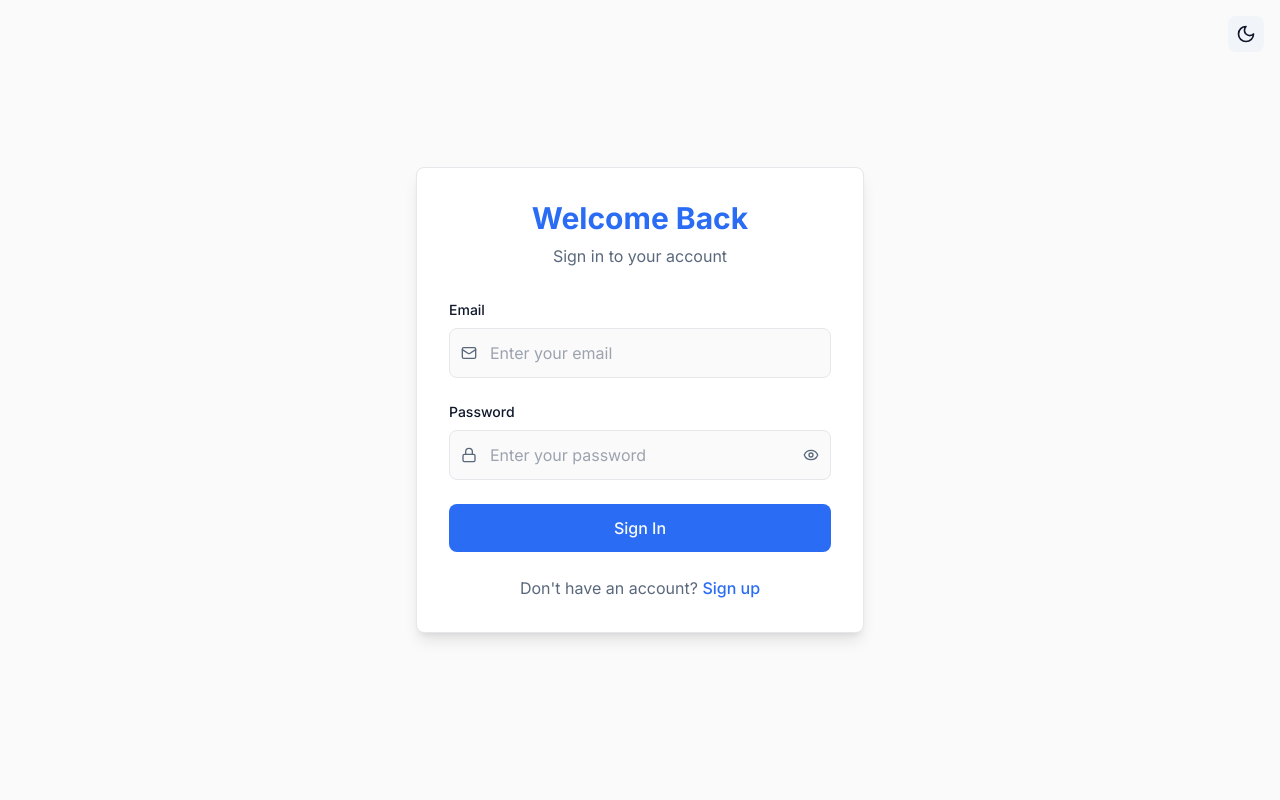
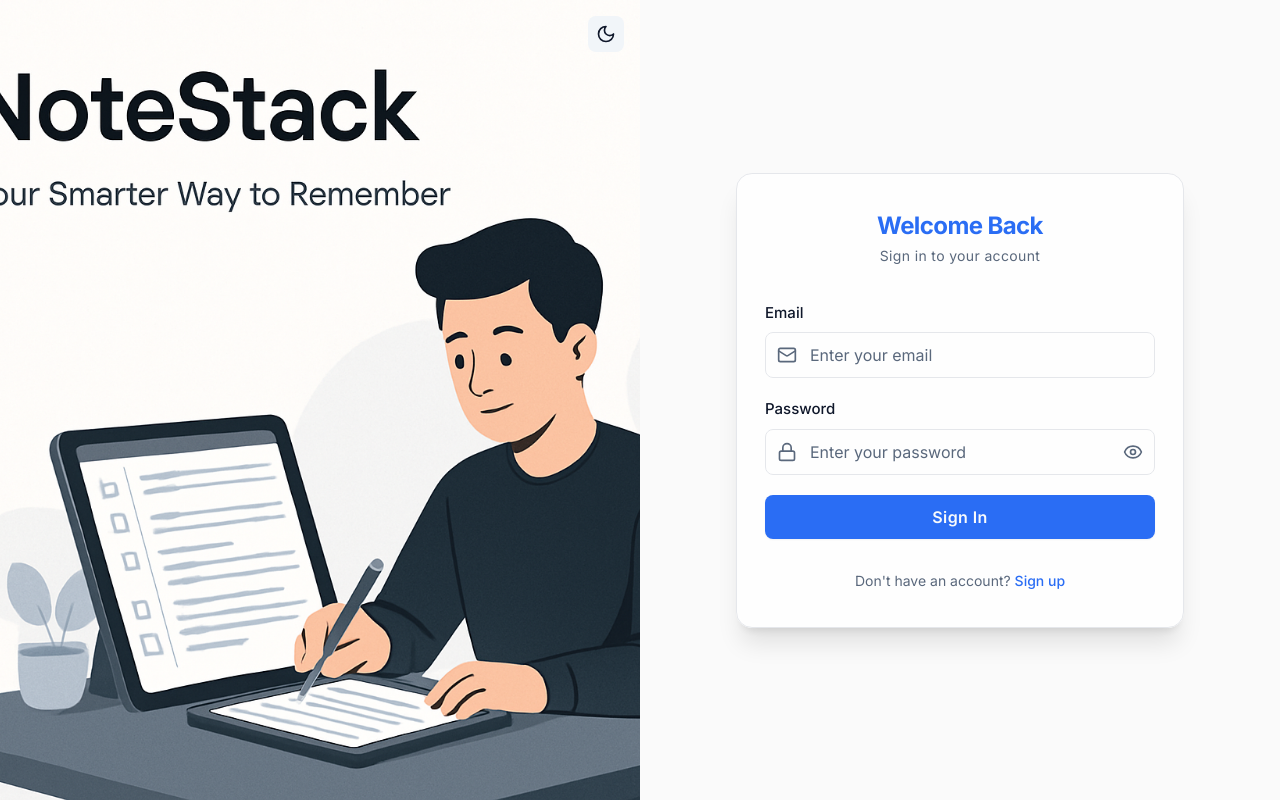
Before and after one commit to realutkarshh/MERN-Notes-App, a Next.js app in the folder Frontend/: page /login in a window 1280 px wide. Built offline with nearby package versions, Linux system fonts and the light colour scheme.

Commit message:
Improved UI of the login page

```diff
--- a/Frontend/app/login/page.tsx
+++ b/Frontend/app/login/page.tsx
@@ -1,13 +1,13 @@
 "use client"
 
 import type React from "react"
-
 import { useState } from "react"
 import { useAuth } from "@/contexts/AuthContext"
 import { useRouter } from "next/navigation"
 import Link from "next/link"
 import { Eye, EyeOff, Mail, Lock } from "lucide-react"
 import ThemeToggle from "@/components/ThemeToggle"
+import LoginImage from "@/public/login-image.png"
 
 export default function Login() {
   const [email, setEmail] = useState("")
@@ -20,85 +20,102 @@ export default function Login() {
   const handleSubmit = async (e: React.FormEvent) => {
     e.preventDefault()
     setLoading(true)
-
     const success = await login(email, password)
-    if (success) {
-      router.push("/dashboard")
-    }
-
+    if (success) router.push("/dashboard")
     setLoading(false)
   }
 
   return (
-    <div className="min-h-screen flex items-center justify-center bg-background p-4">
-      <div className="absolute top-4 right-4">
-        <ThemeToggle />
+    <div className="min-h-screen w-full flex flex-col md:flex-row bg-background">
+      {/* Left: Image side (desktop only) */}
+      <div className="hidden md:block md:w-1/2 h-screen relative">
+        <img
+          src = "/login-image.png"
+          alt="Notes - Unsplash"
+          className="object-cover w-full h-full"
+          loading="lazy"
+        />
+        <div className="absolute top-4 right-4 z-10">
+          <ThemeToggle />
+        </div>
       </div>
-
-      <div className="w-full max-w-md">
-        <div className="bg-card border border-border rounded-lg shadow-lg p-8">
-          <div className="text-center mb-8">
-            <h1 className="text-3xl font-bold text-primary mb-2">Welcome Back</h1>
-            <p className="text-muted-foreground">Sign in to your account</p>
+      {/* Right: Login card */}
+      <div className="w-full md:w-1/2 min-h-screen flex flex-col justify-center items-center relative p-6 bg-background">
+        {/* ThemeToggle shown only on mobile */}
+        <div className="absolute top-4 right-4 block md:hidden">
+          <ThemeToggle />
+        </div>
+        <div className="w-full max-w-md bg-card/80 border border-border rounded-2xl shadow-xl px-7 py-9 backdrop-blur-sm">
+          <div className="text-center mb-9">
+            <h1 className="text-2xl font-bold tracking-tight text-primary mb-1">Welcome Back</h1>
+            <p className="text-sm text-muted-foreground tracking-wide">Sign in to your account</p>
           </div>
-
-          <form onSubmit={handleSubmit} className="space-y-6">
+          <form onSubmit={handleSubmit} className="space-y-5">
             <div>
-              <label htmlFor="email" className="block text-sm font-medium mb-2">
+              <label htmlFor="email" className="block text-[15px] font-medium text-foreground mb-2">
                 Email
               </label>
               <div className="relative">
-                <Mail className="absolute left-3 top-1/2 transform -translate-y-1/2 h-4 w-4 text-muted-foreground" />
+                <Mail className="absolute left-3 top-1/2 -translate-y-1/2 h-5 w-5 text-muted-foreground" />
                 <input
                   id="email"
                   type="email"
                   value={email}
                   onChange={(e) => setEmail(e.target.value)}
                   placeholder="Enter your email"
-                  className="w-full pl-10 pr-4 py-3 bg-background border border-input rounded-lg focus:outline-none focus:ring-2 focus:ring-ring"
+                  autoComplete="email"
+                  className="w-full pl-11 pr-4 py-2.5 rounded-lg bg-transparent border border-border
+                            text-foreground placeholder:text-muted-foreground
+                            focus:outline-none focus:border-primary focus:ring-2 focus:ring-primary/10
+                            transition-colors duration-150"
                   required
                 />
               </div>
             </div>
-
             <div>
-              <label htmlFor="password" className="block text-sm font-medium mb-2">
+              <label htmlFor="password" className="block text-[15px] font-medium text-foreground mb-2">
                 Password
               </label>
               <div className="relative">
-                <Lock className="absolute left-3 top-1/2 transform -translate-y-1/2 h-4 w-4 text-muted-foreground" />
+                <Lock className="absolute left-3 top-1/2 -translate-y-1/2 h-5 w-5 text-muted-foreground" />
                 <input
                   id="password"
                   type={showPassword ? "text" : "password"}
                   value={password}
                   onChange={(e) => setPassword(e.target.value)}
                   placeholder="Enter your password"
-                  className="w-full pl-10 pr-12 py-3 bg-background border border-input rounded-lg focus:outline-none focus:ring-2 focus:ring-ring"
+                  autoComplete="current-password"
+                  className="w-full pl-11 pr-12 py-2.5 rounded-lg bg-transparent border border-border
+                            text-foreground placeholder:text-muted-foreground
+                            focus:outline-none focus:border-primary focus:ring-2 focus:ring-primary/10
+                            transition-colors duration-150"
                   required
                 />
                 <button
                   type="button"
+                  tabIndex={-1}
                   onClick={() => setShowPassword(!showPassword)}
-                  className="absolute right-3 top-1/2 transform -translate-y-1/2 text-muted-foreground hover:text-foreground"
+                  className="absolute right-3 top-1/2 -translate-y-1/2 text-muted-foreground hover:text-primary transition"
+                  aria-label={showPassword ? "Hide password" : "Show password"}
                 >
-                  {showPassword ? <EyeOff className="h-4 w-4" /> : <Eye className="h-4 w-4" />}
+                  {showPassword ? <EyeOff className="h-5 w-5" /> : <Eye className="h-5 w-5" />}
                 </button>
               </div>
             </div>
-
             <button
               type="submit"
               disabled={loading}
-              className="w-full py-3 bg-primary text-primary-foreground rounded-lg hover:bg-primary/90 transition-colors disabled:opacity-50 disabled:cursor-not-allowed font-medium"
+              className="w-full py-2.5 rounded-lg bg-primary text-primary-foreground
+                        font-semibold tracking-wide shadow-sm hover:bg-primary/90 transition
+                        disabled:opacity-60 disabled:cursor-not-allowed"
             >
               {loading ? "Signing in..." : "Sign In"}
             </button>
           </form>
-
-          <div className="mt-6 text-center">
+          <div className="mt-8 text-center text-sm">
             <p className="text-muted-foreground">
               {"Don't have an account? "}
-              <Link href="/register" className="text-primary hover:underline font-medium">
+              <Link href="/register" className="text-primary font-medium hover:underline underline-offset-2 transition">
                 Sign up
               </Link>
             </p>
```
Also changed, not shown: Frontend/public/login-image.png (added).
